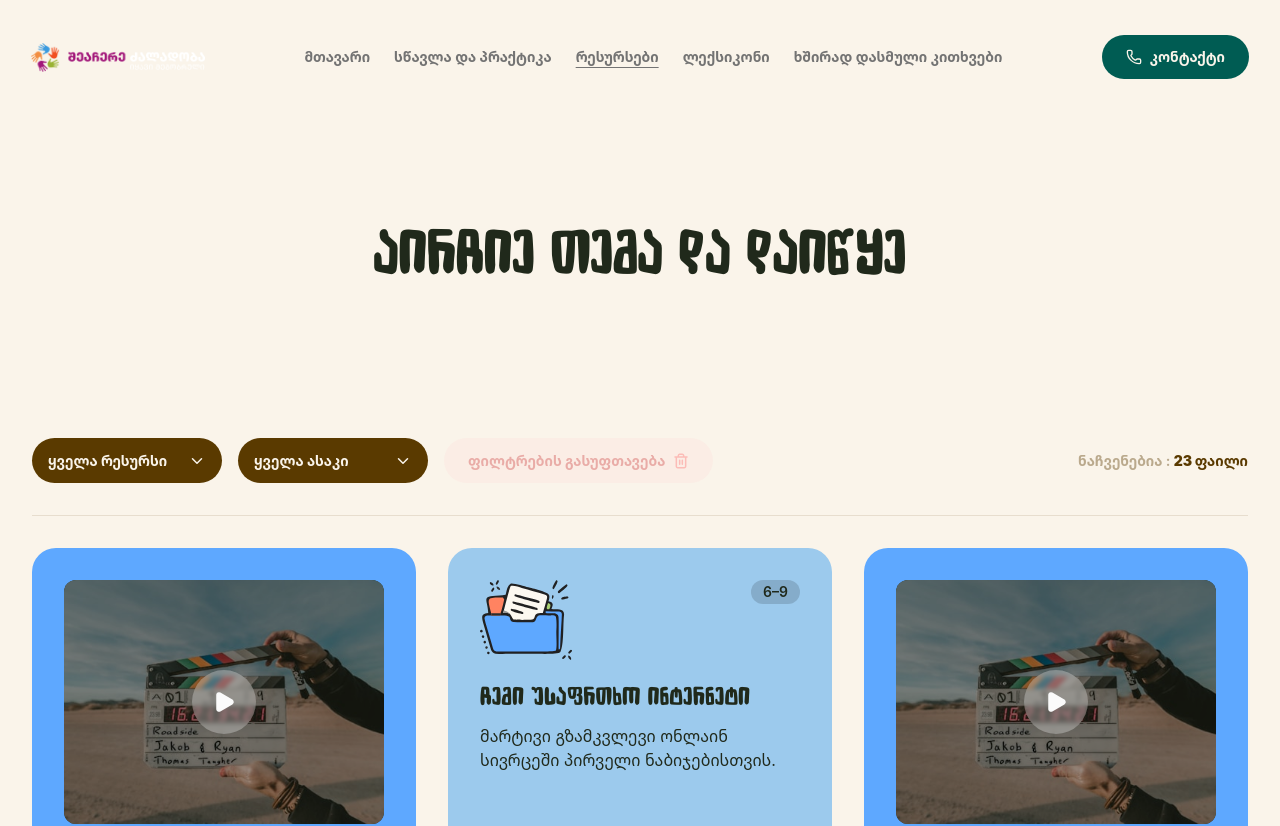
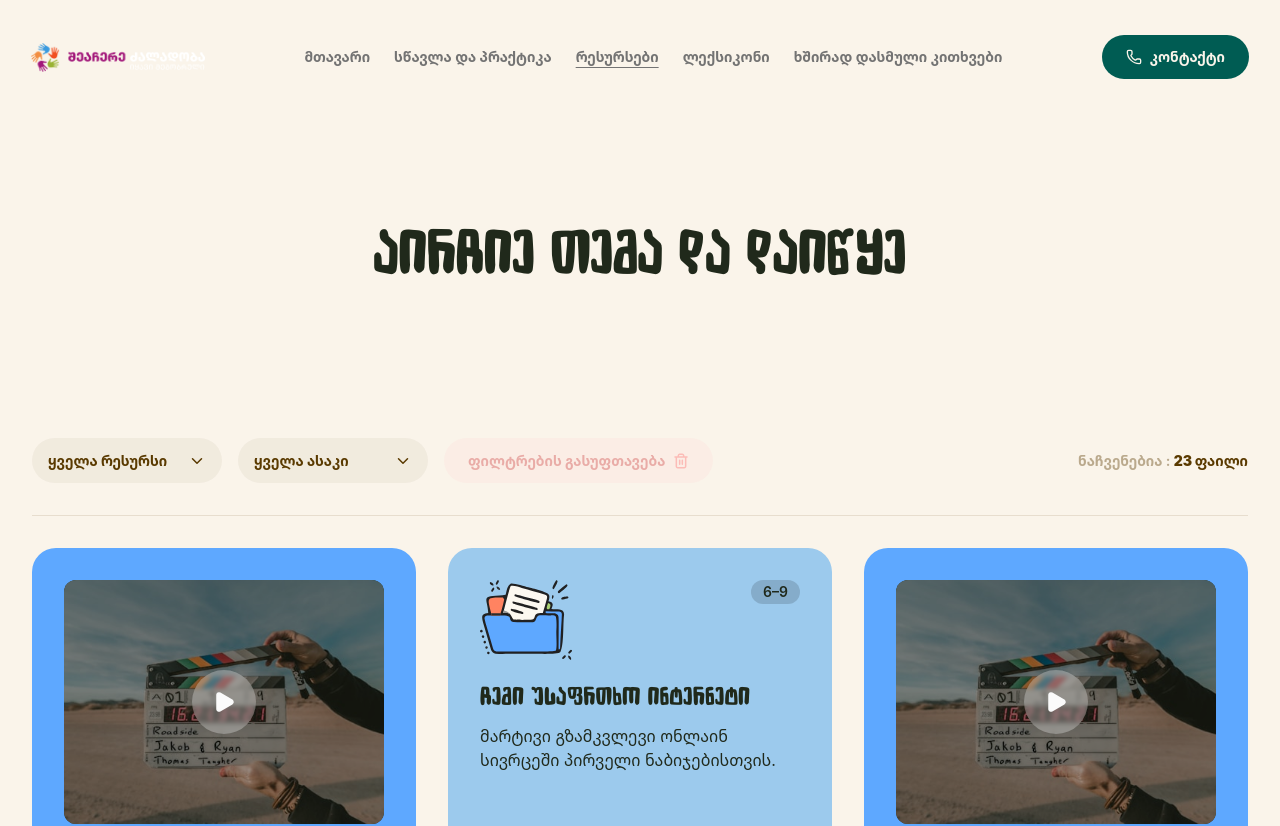
Before and after one commit to Tazolomtadze1992/Cards-swap, a Next.js app: page /prototypes/resources in a window 1280 px wide. Shown: the top 826 px of the page. Built offline with nearby package versions, Linux system fonts and the light colour scheme.

Commit message:
Match default resource filter styling

```diff
--- a/src/components/homepage-prototype/resources-page.tsx
+++ b/src/components/homepage-prototype/resources-page.tsx
@@ -43,7 +43,7 @@ export default function ResourcesPagePrototype() {
       <div className={styles.toolbar}>
         <div className={styles.controls} ref={filterRef}>
           <div className={styles.filter}>
-            <button className={styles.filterTrigger} type="button" aria-expanded={openMenu === "type"} aria-controls="resource-type-menu" onClick={() => setOpenMenu(value => value === "type" ? null : "type")}>
+            <button className={styles.filterTrigger} data-active={types.length > 0} type="button" aria-expanded={openMenu === "type"} aria-controls="resource-type-menu" onClick={() => setOpenMenu(value => value === "type" ? null : "type")}>
               {types.length ? `რესურსის ტიპი : ${types.length}` : "ყველა რესურსი"}<ChevronDown size={18} aria-hidden="true" />
             </button>
             {openMenu === "type" && <div className={styles.filterMenu} id="resource-type-menu">
@@ -54,7 +54,7 @@ export default function ResourcesPagePrototype() {
             </div>}
           </div>
           <div className={styles.filter}>
-            <button className={styles.filterTrigger} type="button" aria-expanded={openMenu === "age"} aria-controls="resource-age-menu" onClick={() => setOpenMenu(value => value === "age" ? null : "age")}>
+            <button className={styles.filterTrigger} data-active={age !== "all"} type="button" aria-expanded={openMenu === "age"} aria-controls="resource-age-menu" onClick={() => setOpenMenu(value => value === "age" ? null : "age")}>
               {age === "all" ? "ყველა ასაკი" : `არჩეული ასაკის ჯგუფი : ${age}`}<ChevronDown size={18} aria-hidden="true" />
             </button>
             {openMenu === "age" && <div className={styles.filterMenu} id="resource-age-menu" role="radiogroup" aria-label="ასაკით გაფილტვრა">
--- a/src/components/homepage-prototype/resources.module.css
+++ b/src/components/homepage-prototype/resources.module.css
@@ -8,7 +8,8 @@
 .controls { display: flex; flex-wrap: wrap; align-items: center; gap: 16px; }
 .filter { position: relative; z-index: 5; }
 .filterTrigger, .clearFilters, .empty button { min-height: 44px; border: 0; border-radius: 999px; padding: 12px 16px; color: #5a3a00; font-size: 14px; font-weight: 700; cursor: pointer; }
-.filterTrigger { display: flex; align-items: center; justify-content: space-between; gap: 16px; min-width: 190px; background: #5a3a00; color: #faf4ea; }
+.filterTrigger { display: flex; align-items: center; justify-content: space-between; gap: 8px; min-width: 190px; background: #5a3a000d; color: #5a3a00; text-transform: uppercase; }
+.filterTrigger[data-active="true"] { gap: 16px; background: #5a3a00; color: #faf4ea; }
 .filterTrigger svg { flex: none; transition: transform 180ms ease; }
 .filterTrigger[aria-expanded="true"] svg { transform: rotate(180deg); }
 .filterMenu { position: absolute; top: calc(100% + 10px); left: 0; min-width: 238px; padding: 10px; border-radius: 18px; background: #fffdf7; box-shadow: 0 18px 55px #5a3a0030; }
```
